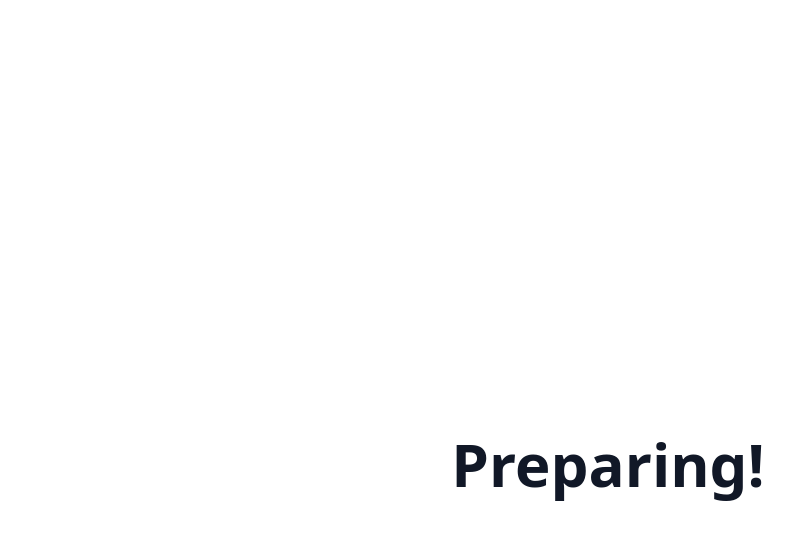
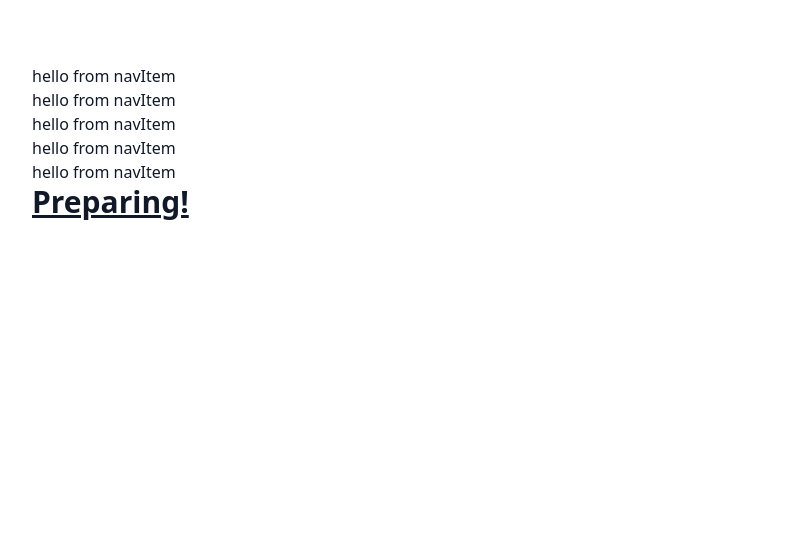
Before and after one commit to gokh4nozturk/gokhanozturk.io, a Next.js app: page / in a window 1280 px wide. Shown: the top 540 px of the page, without its empty margins (32-825 px from the left). Built offline with nearby package versions, Linux system fonts and the light colour scheme.

Commit message:
fix: rollback new version

```diff
--- a/pages/index.jsx
+++ b/pages/index.jsx
@@ -1,11 +1,11 @@
 import Image from "next/image";
 
-// import { DefaultLayout } from "../layouts/Default";
+import { DefaultLayout } from "../layouts/Default";
 
 export default function Home() {
   return (
-    <div className="w-full h-screen flex items-center justify-center text-[60px] bg-white text-gray-900 font-semibold dark:bg-black dark:text-white">
-      Preparing!
-    </div>
+    <DefaultLayout>
+      <div className="text-3xl font-bold underline">Preparing!</div>
+    </DefaultLayout>
   );
 }
```
